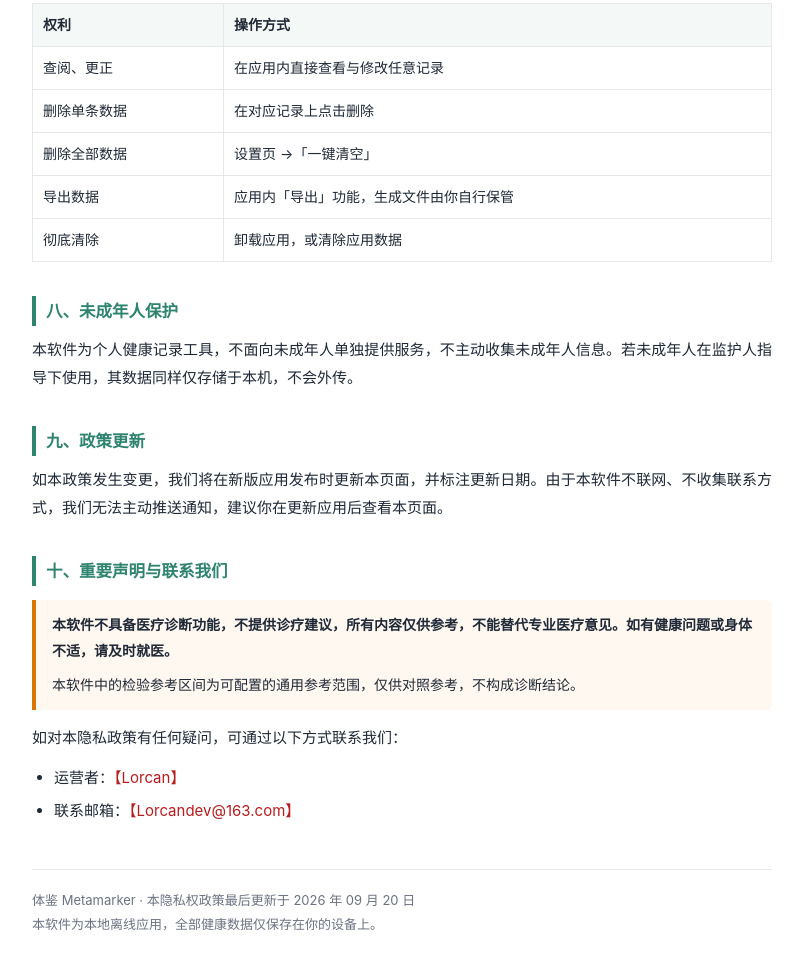
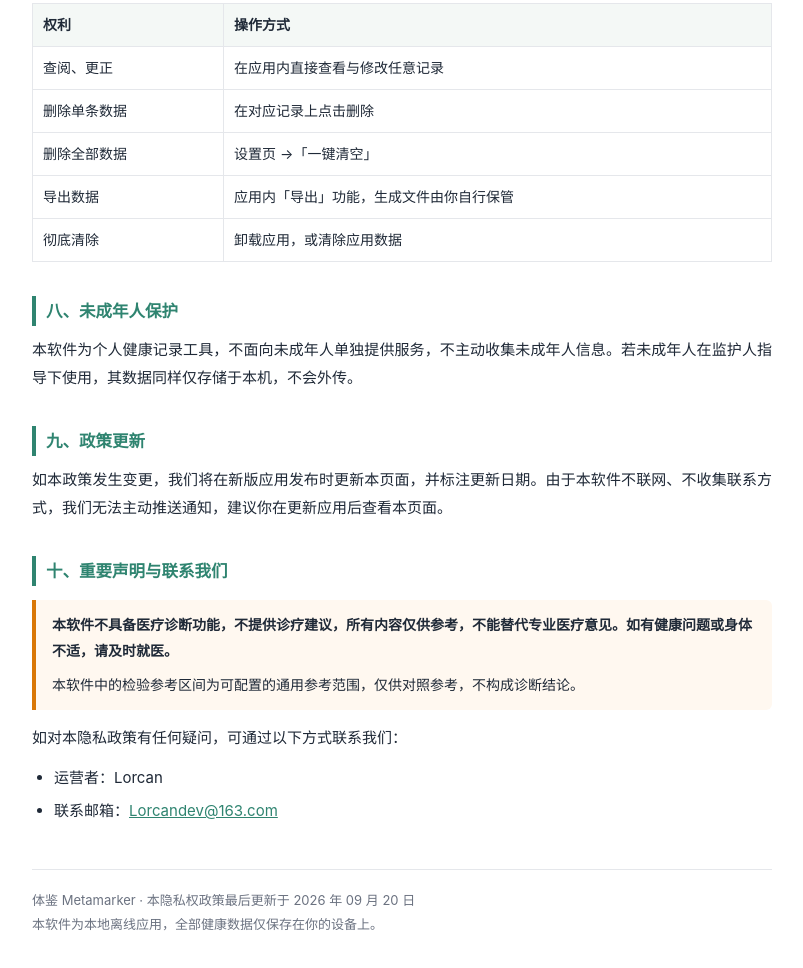
Before and after one commit to EricKalman/metamarker-privacy, a plain HTML site: page index.html in a window 1280 px wide. Shown: the part 2358-3326 px from the top of the page, without its empty margins (238-1041 px from the left). Drawn offline with Linux system fonts and the light colour scheme.

Commit message:
Update index.html

```diff
--- a/index.html
+++ b/index.html
@@ -125,8 +125,8 @@ footer{margin-top:44px;padding-top:18px;border-top:1px solid var(--line);
 </div>
 <p>如对本隐私政策有任何疑问，可通过以下方式联系我们：</p>
 <ul>
-  <li>运营者：<span style="color:#b91c1c">【Lorcan】</span></li>
-  <li>联系邮箱：<span style="color:#b91c1c">【Lorcandev@163.com】</span></li>
+  <li>运营者：Lorcan</li>
+  <li>联系邮箱：<a href="mailto:Lorcandev@163.com" style="color:#2f8470">Lorcandev@163.com</a></li>
 </ul>
 
 <footer>
```
